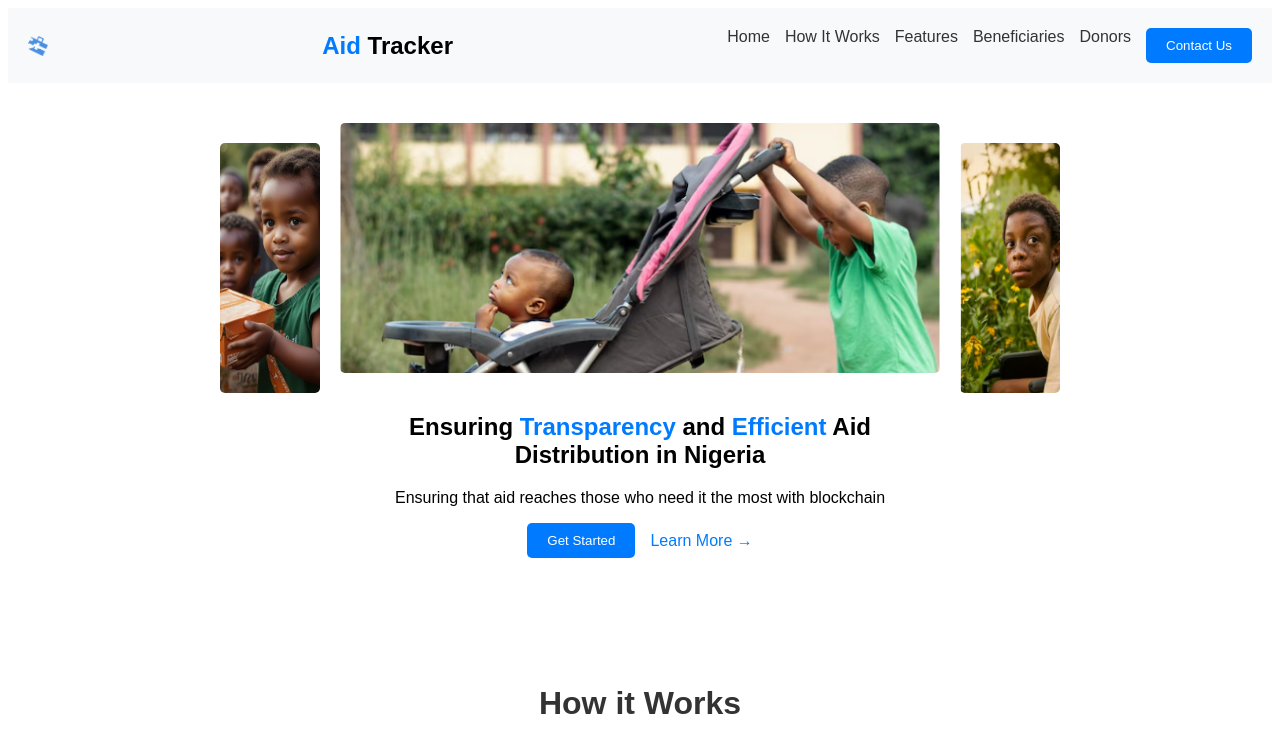
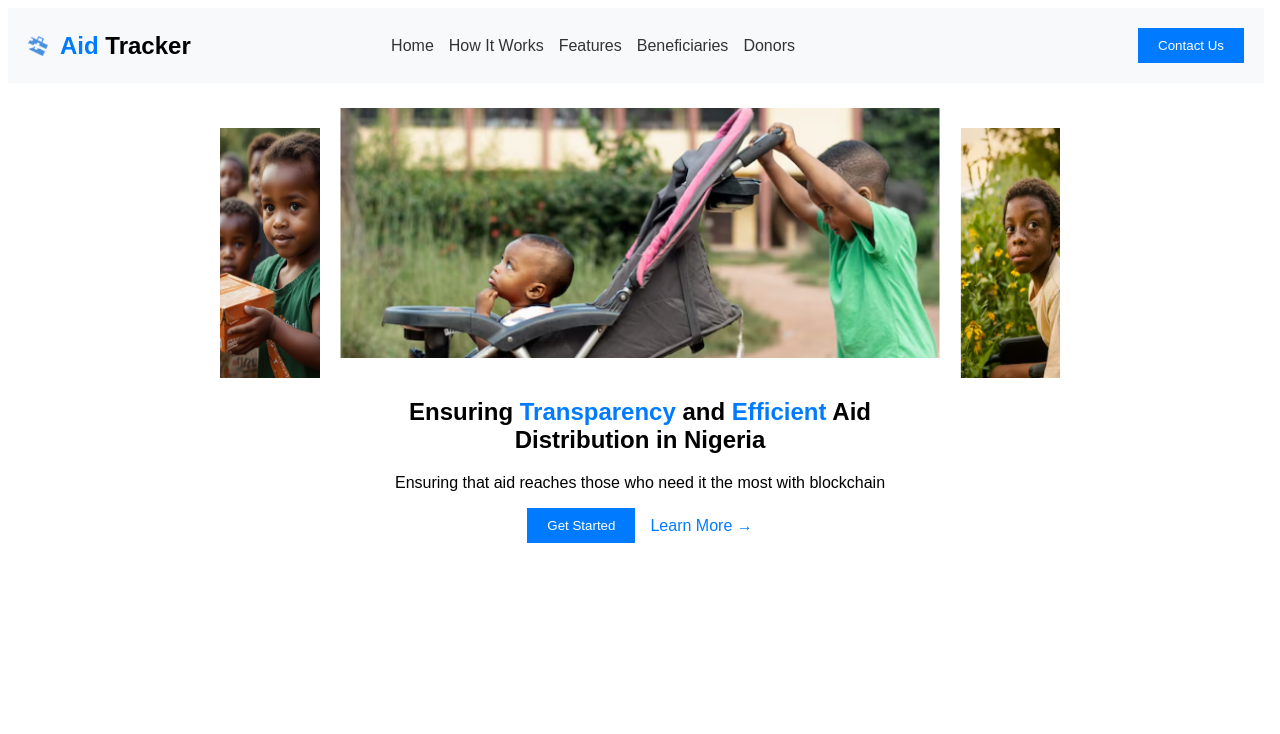
Before and after one commit to maureenjesse/aid-trackers, a Next.js app: page / in a window 1280 px wide. Shown: the top 734 px of the page. Built offline with nearby package versions, Linux system fonts and the light colour scheme.

Commit message:
media query

```diff
--- a/src/app/components/Feature.js
+++ b/src/app/components/Feature.js
@@ -1,4 +1,5 @@
 // components/Feature.js
+import Image from 'next/image';
 import styles from '../styles/Feature.module.css';
 
 const Feature = () => {
@@ -22,7 +23,7 @@ const Feature = () => {
           </blockquote>
         </div>
         <div className={styles.imageContainer}>
-          <img src="/images/Delivery app for tracking order with GPS.png" alt="Tracking illustration" className={styles.image} />
+          <Image src="/images/Delivery app for tracking order with GPS.png" alt="Tracking illustration" className={styles.image} width={400} height={400}/>
         </div>
       </div>
     </section>
--- a/src/app/components/Header.js
+++ b/src/app/components/Header.js
@@ -11,12 +11,12 @@ const Header = () => {
       <div className={styles.logo}> <span className={styles.highlight}>Aid</span>  Tracker</div>
       <nav className={styles.nav}>
         <a href="#home">Home</a>
-        <a href="#howitworks">How It Works</a>
+        <a href="#how-it-works">How It Works</a>
         <a href="#features">Features</a>
         <a href="#beneficicia">Beneficiaries</a>
         <a href="#donors">Donors</a>
+      </nav>
         <button className={styles.contactButton}>Contact Us</button>
-      </nav>
     </header>
   );
 };
--- a/src/app/components/Hero.js
+++ b/src/app/components/Hero.js
@@ -8,7 +8,7 @@ const Hero = () => {
   return (
     <section className={styles.mainSection} id='#home'>
       <div className={styles.images}>
-      <Image src="/images/image (1).png" alt="Child receiving aid" className={styles.heroImage} width={100} height={200}/>
+            <Image src="/images/image (1).png" alt="Child receiving aid" className={styles.heroImage} width={100} height={200}/>
             <Image src="/images/image.png" alt="Mother with child" className={styles.heroImage2} width={600} height={250}/>
             <Image src="/images/image (11).png" alt="Child looking at aid worker" className={styles.heroImage3} width={100} height={200}/>
       </div>
--- a/src/app/components/works.js
+++ b/src/app/components/works.js
@@ -12,7 +12,7 @@ export default function Works() {
   ];
 
   return (
-    <section className={styles.section} id='#howitworks'>
+    <section className={styles.section} >
       <h2 className={styles.heading} id="how-it-works">How it Works</h2>
       <div className={styles.cards}>
         {steps.map((step, index) => (
--- a/src/app/styles/Header.module.css
+++ b/src/app/styles/Header.module.css
@@ -1,7 +1,10 @@
 /* styles/Header.module.css */
 
 .header {
+  z-index: 1;
     display: flex;
+    width: 95%;
+    position: fixed;
     justify-content: space-between;
     align-items: center;
     padding: 20px;
@@ -11,18 +14,21 @@
   .logo {
     font-size: 24px;
     position: inherit;
-    right: 50px;
+    left: 60px;
     font-weight: bold;
   }
 
   .nav {
     display: flex;
     gap: 15px;
+
+    text-align: center;
   }
 
   .nav a {
     text-decoration: none;
     color: #333;
+    justify-content: center;
   }
 
   .contactButton {
@@ -30,7 +36,7 @@
     color: white;
     border: none;
     padding: 10px 20px;
-    border-radius: 5px;
+    /* border-radius: 5px; */
     cursor: pointer;
   }
 
@@ -49,4 +55,15 @@
       align-items: center;
       display: none;
     }
+    .header{
+      position: fixed;
+      /* left: 0; */
+    }
+    .logo{
+      position: relative;
+      left: -290px;
+    }
+    .contactButton{
+      display: none;
+    }
   }
--- a/src/app/styles/Hero.module.css
+++ b/src/app/styles/Hero.module.css
@@ -5,7 +5,8 @@
     flex-direction: column;
     align-items: center;
     text-align: center;
-    padding: 40px 20px;
+    padding: 100px 20px;
+
   }
 
   .images {
@@ -18,7 +19,7 @@
   .heroImage {
     width: 100px;
     height: auto;
-    border-radius: 5px;
+    /* border-radius: 5px; */
     top: 20px;
     position: inherit;
   }
@@ -26,13 +27,13 @@
  .heroImage2  {
     /* width: 100px; */
     height: auto;
-    border-radius: 5px;
+    /* border-radius: 5px; */
   }
 
   .heroImage3 {
     width: 100px;
     height: auto;
-    border-radius: 5px;
+    /* border-radius: 5px; */
     position: inherit;
     top: 20px;
   }
@@ -68,7 +69,7 @@
     color: white;
     border: none;
     padding: 10px 20px;
-    border-radius: 5px;
+    /* border-radius: 5px; */
     cursor: pointer;
   }
 
--- a/src/app/styles/works.module.css
+++ b/src/app/styles/works.module.css
@@ -42,7 +42,8 @@
   height: 40px;
   border-radius: 50%;
   background-image: url('../../../public/images/Group1.png');
-  background-color: #0070f3;
+  /* background-color: #0070f3; */
+  background-color: #000;
   margin: 0 auto 15px;
 }
 
```
